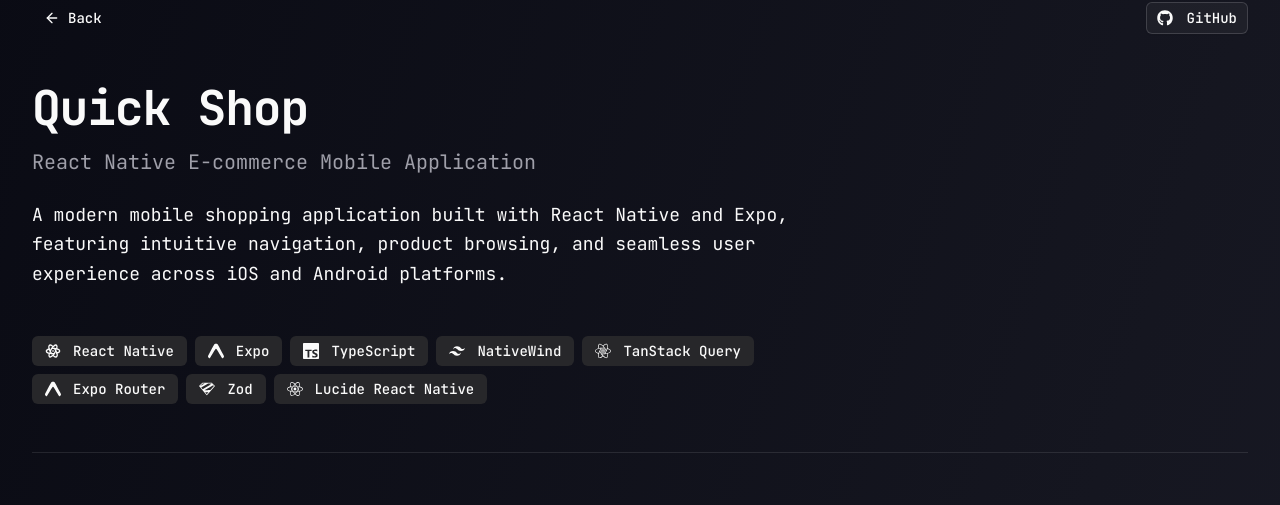
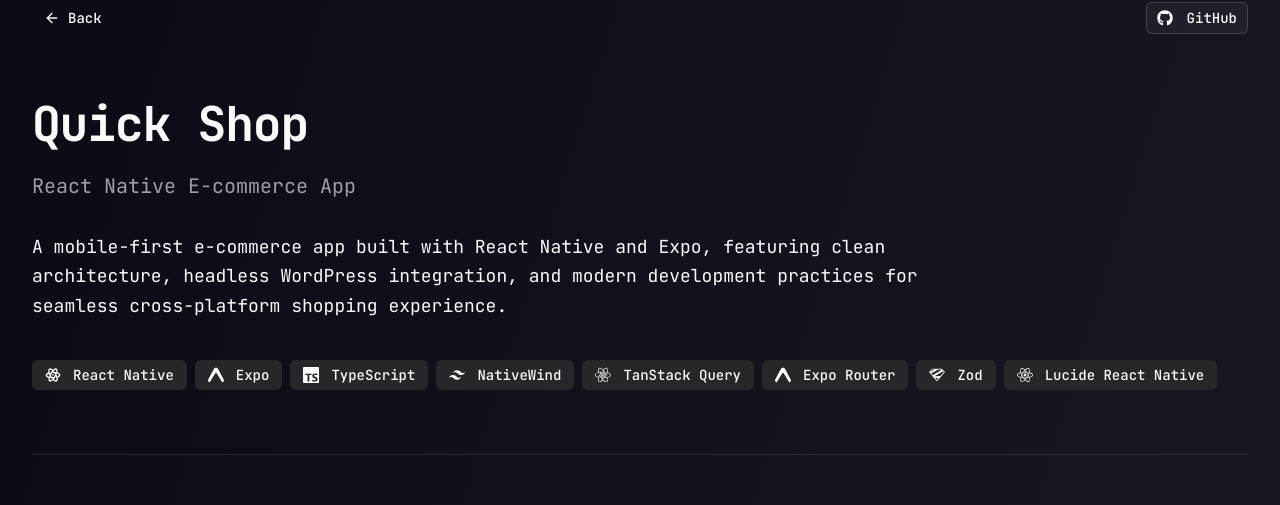
Before and after one commit to dennisvaga/dennisvaga-portfolio, a Next.js app: page /en/projects/quick-shop in a window 1280 px wide. Shown: the part 184-689 px from the top of the page. Built offline with nearby package versions, Linux system fonts and the light colour scheme.

Commit message:
feat: update Quick Shop project details and enhance ProjectDetail layout

```diff
--- a/messages/en.json
+++ b/messages/en.json
@@ -137,17 +137,15 @@
     },
     "quickShop": {
       "title": "Quick Shop",
-      "subtitle": "React Native E-commerce Mobile Application",
-      "description": "A modern mobile shopping application built with React Native and Expo, featuring intuitive navigation, product browsing, and seamless user experience across iOS and Android platforms.",
+      "subtitle": "React Native E-commerce App",
+      "description": "A mobile-first e-commerce app built with React Native and Expo, featuring clean architecture, headless WordPress integration, and modern development practices for seamless cross-platform shopping experience.",
       "features": [
-        "Cross-platform mobile compatibility (iOS & Android)",
-        "Intuitive product browsing and categorization",
-        "Responsive and fluid user interface",
-        "Modern navigation patterns with Expo Router",
-        "Type-safe data validation with Zod",
-        "Efficient data fetching and caching",
-        "Native-like performance and animations",
-        "Clean and modern design system"
+        "Cross-platform mobile experience across iOS and Android with single codebase",
+        "Advanced product catalog with infinite scroll and hierarchical navigation",
+        "Modern architecture with TypeScript, Expo Router, and clean code patterns",
+        "Headless WordPress + WooCommerce integration for dynamic content management",
+        "Performance-optimized state management with offline support and caching",
+        "Built-in development tools with network diagnostics and debug screens"
       ]
     }
   },
--- a/messages/he.json
+++ b/messages/he.json
@@ -183,17 +183,15 @@
     },
     "quickShop": {
       "title": "Quick Shop",
-      "subtitle": "אפליקציית מובייל למסחר אלקטרוני ב-React Native",
-      "description": "אפליקציית קניות מודרנית למובייל הבנויה עם React Native ו-Expo, הכוללת ניווט אינטואיטיבי, גלישה במוצרים וחוויית משתמש חלקה בפלטפורמות iOS ו-Android.",
+      "subtitle": "אפליקציית קניות ב-React Native",
+      "description": "אפליקציית קניות מובייל המבוססת על React Native ו-Expo, עם ארכיטקטורה נקייה, חיבור ל-WordPress Headless, וטכנולוגיות מתקדמות לחוויית קנייה מושלמת על iOS ו-Android.",
       "features": [
-        "תאימות מובייל חוצת פלטפורמות (iOS ו-Android)",
-        "גלישה אינטואיטיבית במוצרים וקטגוריזציה",
-        "ממשק משתמש רספונסיבי וחלק",
-        "דפוסי ניווט מודרניים עם Expo Router",
-        "אימות נתונים בטוח עם Zod",
-        "שליפה ושמירה יעילה של נתונים בזיכרון",
-        "ביצועים דמויי-נייטיב ואנימציות",
-        "מערכת עיצוב נקייה ומודרנית"
+        "חוויה חוצת פלטפורמות ב-iOS ו-Android עם קוד בסיס יחיד",
+        "קטלוג מוצרים מתקדם עם Infinite Scroll וניווט היררכי",
+        "ארכיטקטורה מודרנית עם TypeScript, Expo Router ודפוסי קוד נקיים",
+        "אינטגרציה עם WordPress + WooCommerce לניהול תוכן דינמי",
+        "ניהול מצב מותאם לביצועים עם תמיכה Offline ו-Caching",
+        "כלי פיתוח מובנים עם אבחון רשת ומסכי Debug"
       ]
     }
   },
--- a/src/app/[locale]/projects/quick-shop/page.tsx
+++ b/src/app/[locale]/projects/quick-shop/page.tsx
@@ -30,8 +30,6 @@
       t("features.3"),
       t("features.4"),
       t("features.5"),
-      t("features.6"),
-      t("features.7"),
     ],
     images: [
       "/projects/quick-shop/main.png",
--- a/src/components/projects/detail/ProjectDetail.tsx
+++ b/src/components/projects/detail/ProjectDetail.tsx
@@ -63,7 +63,7 @@
       <div className="relative min-h-screen overflow-hidden bg-gradient-to-br from-[var(--page-bg-from)] via-[var(--page-bg-midpoint)] to-[var(--page-bg-to)]">
         {/* Background */}
 
-        <SectionContainer className="relative z-10 py-12 space-y-12">
+        <SectionContainer className="relative z-10 py-16 space-y-16">
           {/* Navigation */}
           <div className="flex items-center justify-between">
             <Button variant="ghost" asChild className="gap-2">
@@ -102,22 +102,18 @@
             </div>
           </div>
 
-          <div className="max-w-3xl">
           {/* Project Header */}
-
-            <div className={`${textAlign.responsive} space-y-12`}>
-              <div>
-                <h1 className="text-4xl md:text-5xl font-bold tracking-tight mb-4">
+          <div className={`${textAlign.responsive} space-y-10`}>
+            <div className="max-w-4xl">
+              <h1 className="text-4xl md:text-5xl font-bold tracking-tight mb-6">
                 {project.title}
               </h1>
               {project.subtitle && (
-                  <p className="text-xl text-muted-foreground mb-6">
+                <p className="text-xl text-muted-foreground mb-8">
                   {project.subtitle}
                 </p>
               )}
-                <p
-                  className={`text-lg leading-relaxed max-w-4xl ${textAlign.responsive}`}
-                >
+              <p className={`text-lg leading-relaxed ${textAlign.responsive}`}>
                 {project.description}
               </p>
             </div>
@@ -144,7 +140,6 @@
                   </Badge>
                 );
               })}
-              </div>
             </div>
           </div>
 
--- a/src/components/projects/detail/ProjectGallery.tsx
+++ b/src/components/projects/detail/ProjectGallery.tsx
@@ -56,7 +56,7 @@
       <div className="relative">
         <Carousel
           setApi={setApi}
-          className="w-full max-w-4xl mx-auto"
+          className="w-full max-w-xl mx-auto"
           opts={{
             align: "center",
             loop: true,
```
Lines whose indentation alone changed are shown as unchanged.
